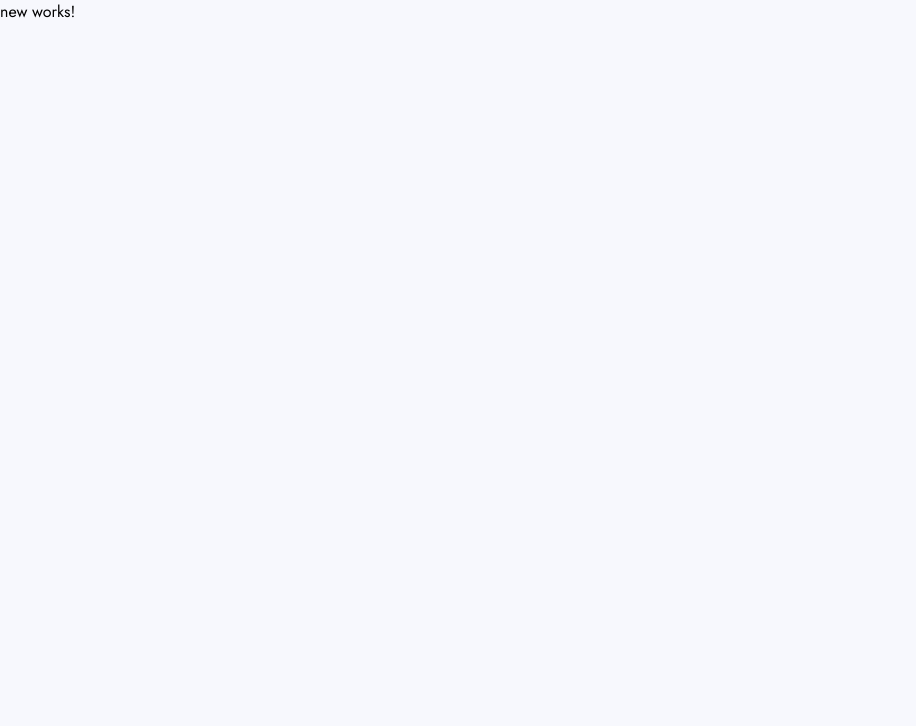
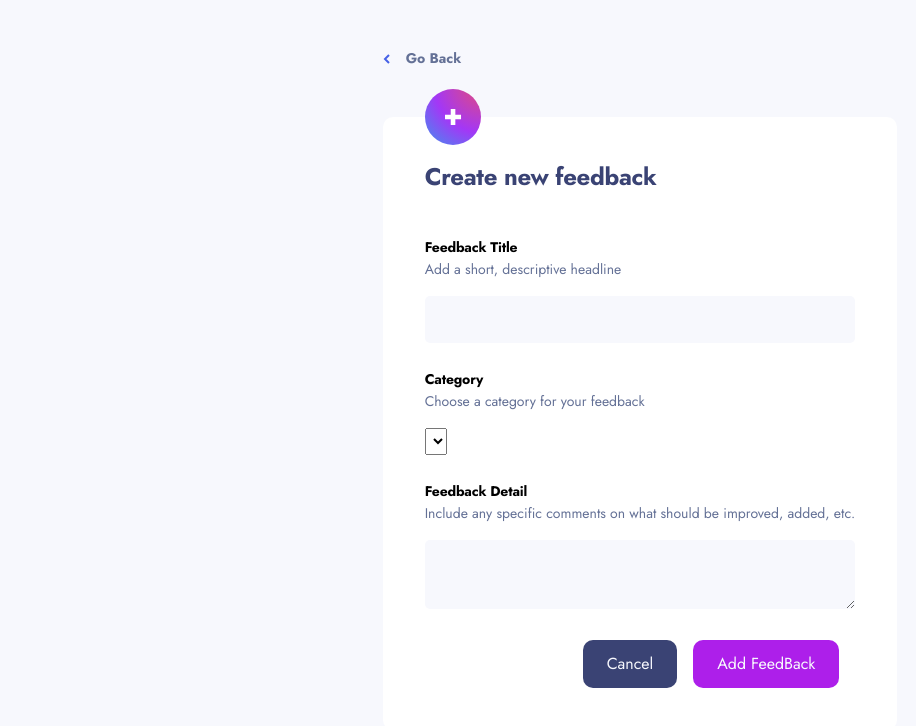
Before and after one commit to KoenCobra/AngularProductFeedbackApp, an Angular app: page /new in a window 1280 px wide. Shown: the top 726 px of the page, without its empty margins (0-916 px from the left). Built offline with nearby package versions, Linux system fonts and the light colour scheme.

Commit message:
Added styling to new form

```diff
--- a/src/app/new/new.component.css
+++ b/src/app/new/new.component.css
@@ -1,3 +1,73 @@
-
+.new-container {
+  display: grid;
+  justify-content: center;
+}
+.new-container .back-link {
+  display: flex;
+  align-items: center;
+  gap: 1rem;
+  padding: 3rem 0;
+}
+.new-container .back-link a {
+  color: #647196;
+  font-weight: 700;
+  font-size: 0.875rem;
+  text-decoration: none;
+}
+.new-container .new-form {
+  background-color: #FFF;
+  border-radius: 10px;
+  position: relative;
+  padding: 2.625rem;
+}
+.new-container .new-form img {
+  position: absolute;
+  left: 2.625rem;
+  top: 0;
+  transform: translateY(-50%);
+}
+.new-container .new-form h2 {
+  font-weight: 700;
+  font-size: 1.5rem;
+  letter-spacing: -0.333333px;
+  color: #3A4374;
+  padding-bottom: 2.5rem;
+}
+.new-container .new-form .input-field {
+  padding-bottom: 1.5rem;
+}
+.new-container .new-form .input-field label {
+  font-weight: 700;
+  font-size: 0.875rem;
+  letter-spacing: -0.194444px;
+}
+.new-container .new-form .input-field .label-sub {
+  font-weight: 400;
+  font-size: 14px;
+  color: #647196;
+  padding-bottom: 1rem;
+}
+.new-container .new-form .input-field input, .new-container .new-form .input-field textarea {
+  width: 100%;
+  background: #F7F8FD;
+  border-radius: 5px;
+  padding: 0.75rem 1.5rem;
+  font-weight: 400;
+  font-size: 0.9375rem;
+  color: #3A4374;
+}
+.new-container .new-form .new-footer {
+  text-align: right;
+}
+.new-container .new-form .new-footer .new-form-back-btn, .new-container .new-form .new-footer .new-form-submit-btn {
+  background-color: #3A4374;
+  border-radius: 10px;
+  padding: 0.75rem 1.5rem;
+  color: #F7F8FD;
+  margin-right: 1rem;
+}
+.new-container .new-form .new-footer .new-form-submit-btn {
+  background-color: #AD1FEA;
+}
 
 /*# sourceMappingURL=new.component.css.map */
--- a/src/app/new/new.component.html
+++ b/src/app/new/new.component.html
@@ -1 +1,32 @@
-<p>new works!</p>
+<div class="new-container">
+  <div class="back-link">
+    <img src="assets/shared/icon-arrow-left.svg" alt="">
+    <a routerLink="/">Go Back</a>
+  </div>
+  <div class="new-form">
+    <img src="assets/shared/icon-new-feedback.svg" alt="">
+    <h2 class="feedback-title">Create new feedback</h2>
+    <form>
+      <div class="input-field">
+        <label>Feedback Title</label>
+          <p class="label-sub">Add a short, descriptive headline</p>
+        <input type="text">
+      </div>
+      <div class="input-field">
+        <label>Category</label>
+        <p class="label-sub">Choose a category for your feedback</p>
+        <select></select>
+      </div>
+      <div class="input-field">
+        <label>Feedback Detail</label>
+        <p class="label-sub">Include any specific comments on what should be improved, added, etc.</p>
+        <textarea>
+        </textarea>
+      </div>
+      <div class="new-footer">
+        <button routerLink="/" class="new-form-back-btn">Cancel</button>
+        <button routerLink="/" class="new-form-submit-btn">Add FeedBack</button>
+      </div>
+    </form>
+  </div>
+</div>
--- a/src/app/new/new.component.scss
+++ b/src/app/new/new.component.scss
@@ -0,0 +1,89 @@
+@import "../../sass/Variables";
+
+.new-container {
+  display: grid;
+  justify-content: center;
+
+  .back-link {
+    display: flex;
+    align-items: center;
+    gap: 1rem;
+    padding: 3rem 0;
+
+    a {
+      color: $veryLightBlue;
+      font-weight: 700;
+      font-size: 0.875rem;
+      text-decoration: none;
+    }
+
+  }
+
+  .new-form {
+    background-color: $white;
+    border-radius: 10px;
+    position: relative;
+    padding: 2.625rem;
+
+    img {
+      position: absolute;
+      left: 2.625rem;
+      top: 0;
+      transform: translateY(-50%);
+    }
+
+    h2 {
+      font-weight: 700;
+      font-size: 1.5rem;
+      letter-spacing: -0.333333px;
+      color: $darkBlue;
+      padding-bottom: 2.5rem;
+    }
+
+    .input-field {
+      padding-bottom: 1.5rem;
+
+      label {
+        font-weight: 700;
+        font-size: 0.875rem;
+        letter-spacing: -0.194444px;
+      }
+
+      .label-sub{
+        font-weight: 400;
+        font-size: 14px;
+        color: $veryLightBlue;
+        padding-bottom: 1rem;
+      }
+
+      input, textarea{
+        width: 100%;
+        background: $bodyBackgroundColor;
+        border-radius: 5px;
+        padding: 0.75rem 1.5rem;
+        font-weight: 400;
+        font-size: 0.9375rem;
+        color: $darkBlue;
+      }
+    }
+
+    .new-footer{
+      text-align: right;
+
+      .new-form-back-btn{
+        background-color: $darkBlue;
+        border-radius: 10px;
+        padding: 0.75rem 1.5rem;
+        color: $bodyBackgroundColor;
+        margin-right: 1rem;
+      }
+
+      .new-form-submit-btn{
+        @extend .new-form-back-btn;
+        background-color: $purple;
+      }
+    }
+  }
+
+
+}
--- a/src/sass/styles.css
+++ b/src/sass/styles.css
@@ -48,6 +48,11 @@ body {
   font-family: "Jost", sans-serif;
 }
 
+input, textarea {
+  border: 0;
+  outline: none;
+}
+
 /* A elements that don't have a class get default styles */
 a:not([class]) {
   text-decoration-skip-ink: auto;
--- a/src/sass/styles.scss
+++ b/src/sass/styles.scss
@@ -50,6 +50,11 @@ body {
   font-family: $font;
 }
 
+input, textarea{
+  border: 0;
+  outline: none;
+}
+
 /* A elements that don't have a class get default styles */
 a:not([class]) {
   text-decoration-skip-ink: auto;
```
Also changed, not shown: 2 other files (tests, documents, lock files or other folders).
